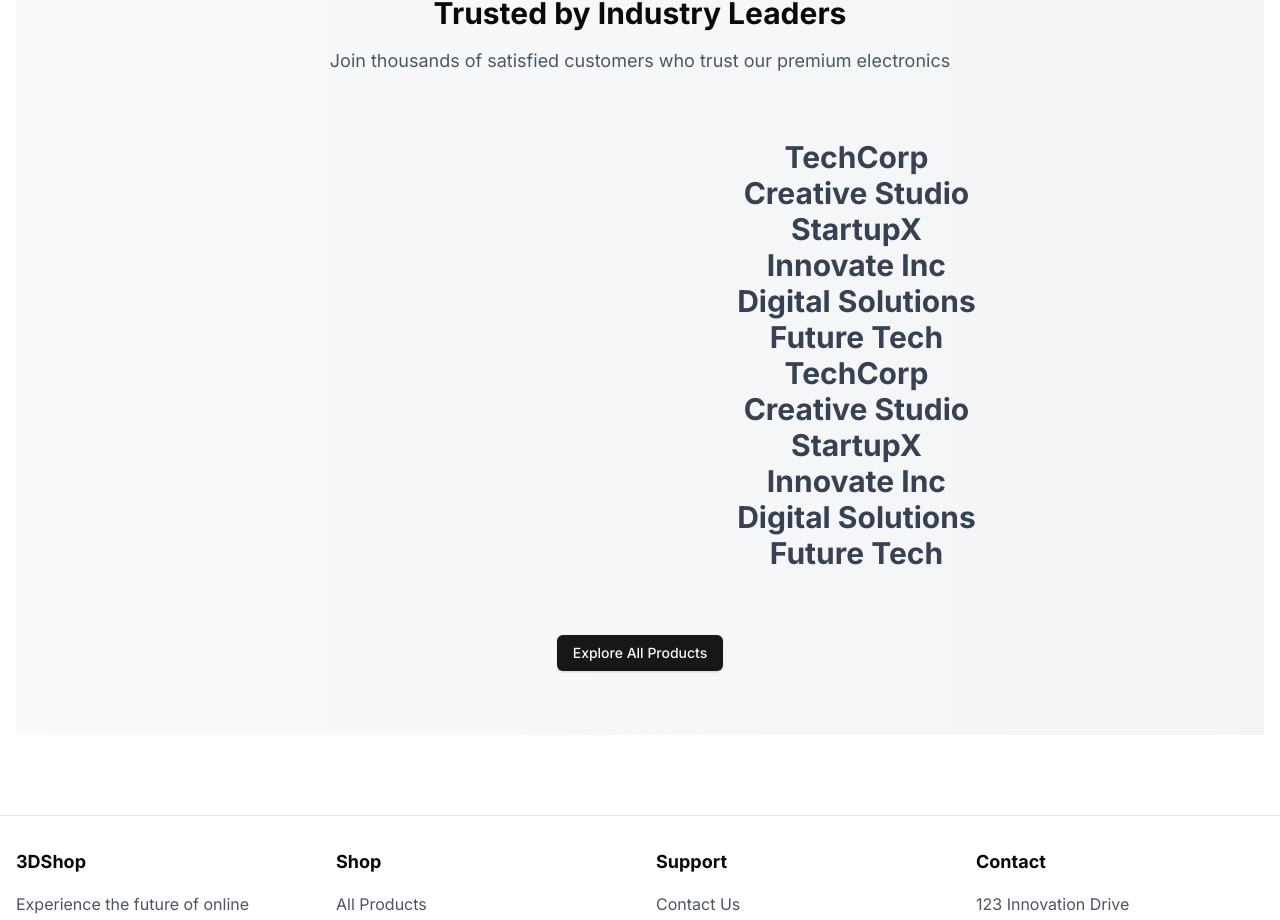
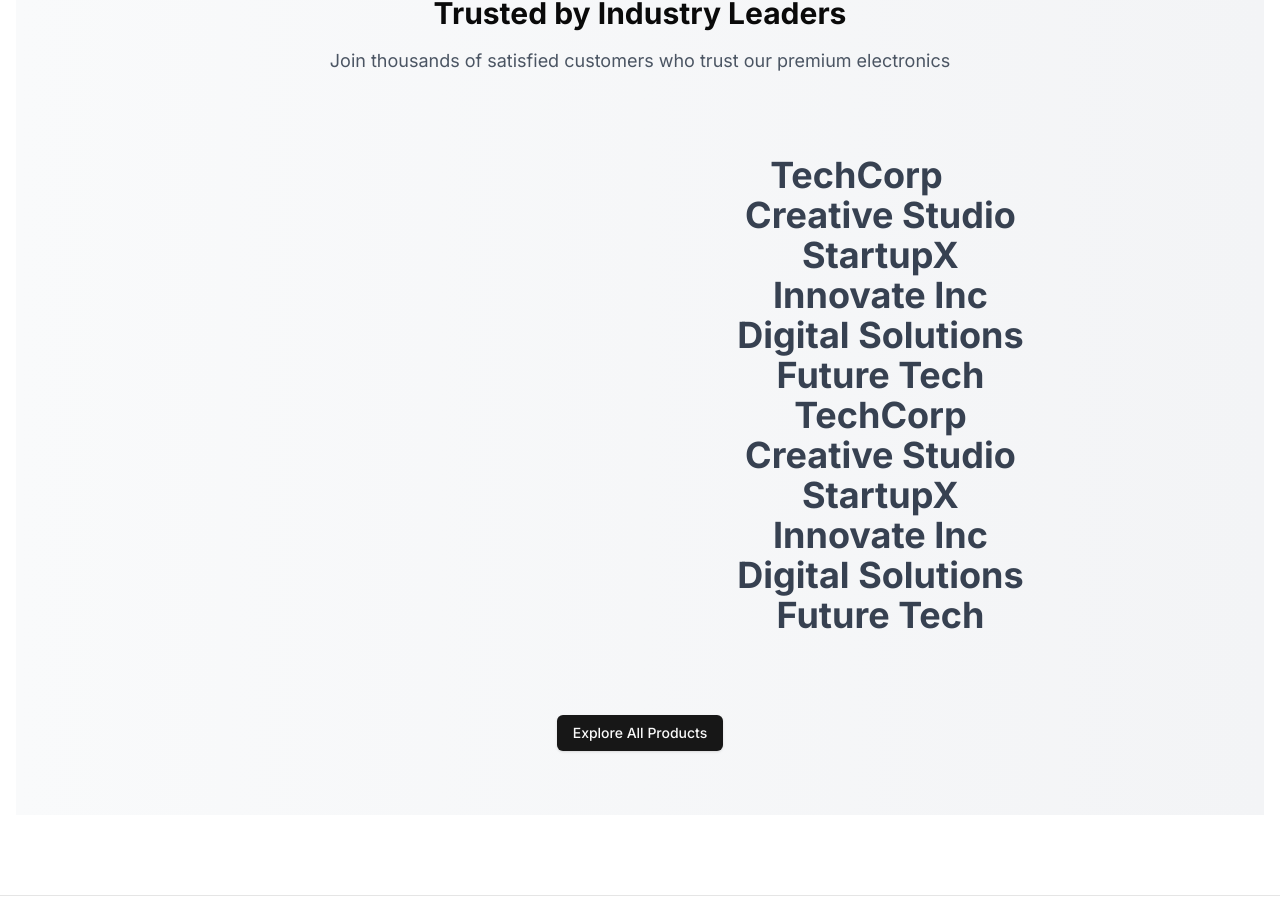
Before and after one commit to IsaacMaina/E-comerce, a Next.js app: page / in a window 1280 px wide. Shown: the part 3198-4118 px from the top of the page. Built offline with nearby package versions, Linux system fonts and the light colour scheme.

Commit message:
Fix marquee animation for Trusted by Industry Leaders section to ensure horizontal movement

```diff
--- a/src/app/page.tsx
+++ b/src/app/page.tsx
@@ -243,23 +243,23 @@ export default function Home() {
               Join thousands of satisfied customers who trust our premium electronics
             </p>
 
-            <div className="relative overflow-hidden py-4">
-              <div className="animate-marquee whitespace-nowrap flex">
+            <div className="py-8 overflow-hidden">
+              <div className="flex animate-marquee space-x-12 items-center justify-around">
                 {['TechCorp', 'Creative Studio', 'StartupX', 'Innovate Inc', 'Digital Solutions', 'Future Tech'].map((company, index) => (
-                  <motion.div
+                  <div
                     key={index}
-                    className="text-3xl font-bold text-gray-700 dark:text-gray-300 mx-12 cursor-pointer hover:text-blue-600 dark:hover:text-blue-400 transition-colors duration-300"
+                    className="flex-shrink-0 text-4xl font-bold text-gray-700 dark:text-gray-300 cursor-pointer hover:text-blue-600 dark:hover:text-blue-400 transition-colors duration-300"
                   >
                     {company}
-                  </motion.div>
+                  </div>
                 ))}
                 {['TechCorp', 'Creative Studio', 'StartupX', 'Innovate Inc', 'Digital Solutions', 'Future Tech'].map((company, index) => (
-                  <motion.div
+                  <div
                     key={`duplicate-${index}`}
-                    className="text-3xl font-bold text-gray-700 dark:text-gray-300 mx-12 cursor-pointer hover:text-blue-600 dark:hover:text-blue-400 transition-colors duration-300"
+                    className="flex-shrink-0 text-4xl font-bold text-gray-700 dark:text-gray-300 cursor-pointer hover:text-blue-600 dark:hover:text-blue-400 transition-colors duration-300"
                   >
                     {company}
-                  </motion.div>
+                  </div>
                 ))}
               </div>
             </div>
```
